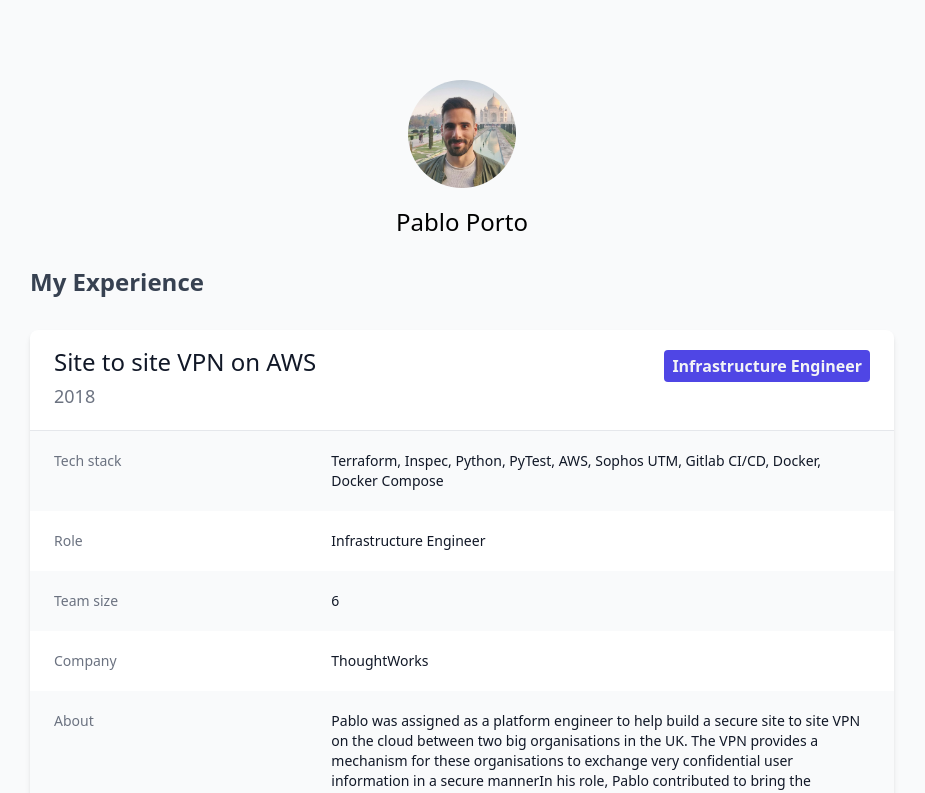
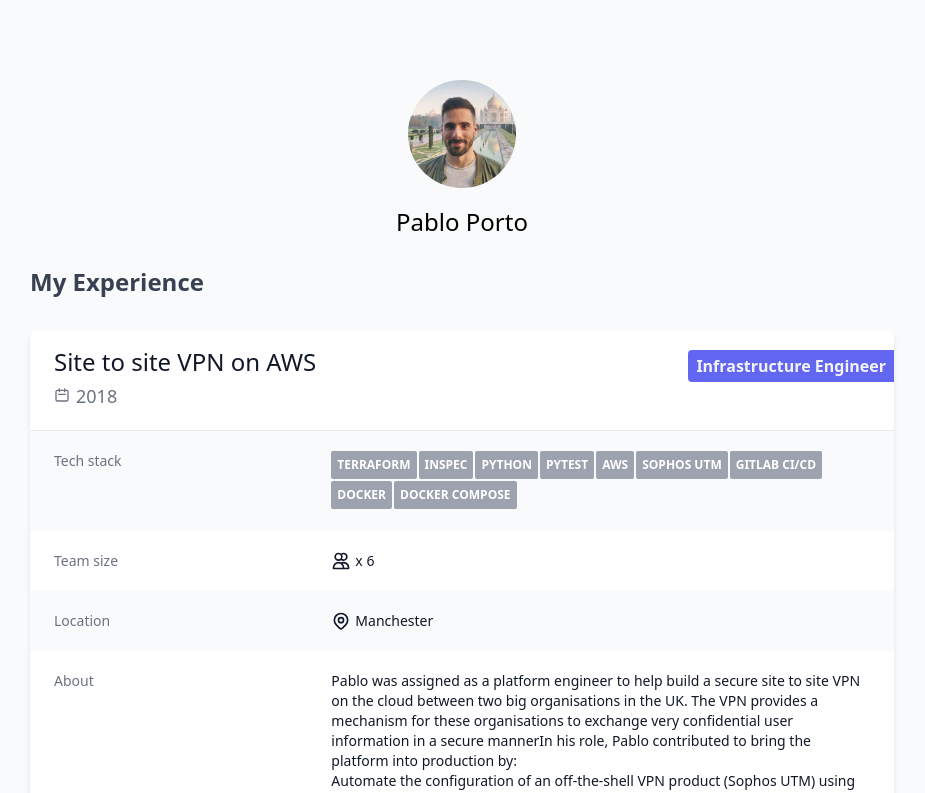
Before and after one commit to portovep/pabloporto.me, a Next.js app: page /working in a window 1280 px wide. Shown: the top 793 px of the page, without its empty margins (178-1103 px from the left). Built offline with nearby package versions, Linux system fonts and the light colour scheme; what @tailwindcss/typography would draw is missing.

Commit message:
Add location to projects
Improve design of project summaries

```diff
--- a/components/Label/Label.tsx
+++ b/components/Label/Label.tsx
@@ -4,7 +4,7 @@ type LabelProps = {
 
 export default function Label({ text }: LabelProps): JSX.Element {
     return (
-        <span className="px-2 py-1 cursor-default bg-indigo-600 text-indigo-60 text-gray-100 font-semibold text-base inline-block align-top rounded hover:bg-indigo-500">
+        <span className="px-2 py-1 cursor-default bg-indigo-500 text-indigo-60 text-gray-100 font-semibold sm:text-base text-sm inline-block align-top rounded-l hover:bg-indigo-500">
             {text}
         </span>
     );
--- a/components/PostSummary/PostSummary.tsx
+++ b/components/PostSummary/PostSummary.tsx
@@ -30,12 +30,14 @@ export default function PostSummary(props: PostSummaryProps): JSX.Element {
     const { date, type, title } = props.postData;
     return (
         <div className="mt-6">
-            <div className="max-w-4xl px-10 py-6 bg-white rounded-lg shadow-md">
+            <div className="max-w-4xl pl-10 py-6 bg-white rounded-lg shadow-md">
                 <div className="flex justify-between items-center">
                     <span className="font-light text-gray-600">
                         <Date dateString={date} />
                     </span>
-                    <Label text={type || 'Post'} />
+                    <div className="items-end">
+                        <Label text={type || 'Post'} />
+                    </div>
                 </div>
                 <div className="mt-5 text-2xl text-gray-700 font-bold">{title}</div>
                 <div className="flex justify-between items-center mt-4">
--- a/components/ProjectSummary/ProjectSummary.tsx
+++ b/components/ProjectSummary/ProjectSummary.tsx
@@ -6,15 +6,30 @@ type ProjectSummaryProps = {
 };
 
 export default function ProjectSummary(props: ProjectSummaryProps): JSX.Element {
-    const { name, date, role, technologies, teamSize, description } = props.project;
+    const { name, date, role, location, technologies, teamSize, description } = props.project;
     return (
         <div className="bg-white rounded-lg shadow-md overflow-hidden">
-            <div className="px-4 sm:px-6 flex justify-between items-start">
+            <div className="pl-4 sm:pl-6 flex justify-between items-start">
                 <div className="my-5">
                     <h3 className="text-2xl leading-6 font-medium text-gray-900">{name}</h3>
-                    <p className="mt-2 max-w-2xl text-lg text-gray-500">{date}</p>
+                    <p className="mt-2 max-w-2xl text-lg text-gray-500">
+                        <svg
+                            xmlns="http://www.w3.org/2000/svg"
+                            className="inline h-4 w-4 mr-1.5 align-baseline"
+                            fill="none"
+                            viewBox="0 0 24 24"
+                            stroke="currentColor">
+                            <path
+                                strokeLinecap="round"
+                                strokeLinejoin="round"
+                                strokeWidth={2}
+                                d="M8 7V3m8 4V3m-9 8h10M5 21h14a2 2 0 002-2V7a2 2 0 00-2-2H5a2 2 0 00-2 2v12a2 2 0 002 2z"
+                            />
+                        </svg>
+                        {date}
+                    </p>
                 </div>
-                <div className="my-5">
+                <div className="my-5 items-end">
                     <Label text={role} />
                 </div>
             </div>
@@ -22,27 +37,61 @@ export default function ProjectSummary(props: ProjectSummaryProps): JSX.Element
                 <dl>
                     <div className="bg-gray-50 px-4 py-5 sm:grid sm:grid-cols-3 sm:gap-4 sm:px-6">
                         <dt className="text-sm font-medium text-gray-500">Tech stack</dt>
-                        <dd className="mt-1 text-sm text-gray-900 sm:mt-0 sm:col-span-2">
-                            {technologies}
+                        <dd className="mt-2  text-sm text-gray-900 sm:mt-0 sm:col-span-2">
+                            {technologies.map((technology) => (
+                                <span
+                                    key={technology}
+                                    className="uppercase py-1 px-1.5 mr-0.5 mb-0.5 inline-flex text-xs leading-5 font-semibold rounded-sm cursor-default bg-gray-400 text-white">
+                                    {technology}
+                                </span>
+                            ))}
                         </dd>
                     </div>
                     <div className="bg-white px-4 py-5 sm:grid sm:grid-cols-3 sm:gap-4 sm:px-6">
-                        <dt className="text-sm font-medium text-gray-500">Role</dt>
-                        <dd className="mt-1 text-sm text-gray-900 sm:mt-0 sm:col-span-2">{role}</dd>
+                        <dt className="text-sm font-medium text-gray-500">Team size</dt>
+                        <dd className="mt-1 text-sm text-gray-900 sm:mt-0 sm:col-span-2">
+                            <svg
+                                xmlns="http://www.w3.org/2000/svg"
+                                className="h-5 w-5 mr-1 inline align-top"
+                                fill="none"
+                                viewBox="0 0 24 24"
+                                stroke="currentColor">
+                                <path
+                                    strokeLinecap="round"
+                                    strokeLinejoin="round"
+                                    strokeWidth={2}
+                                    d="M12 4.354a4 4 0 110 5.292M15 21H3v-1a6 6 0 0112 0v1zm0 0h6v-1a6 6 0 00-9-5.197M13 7a4 4 0 11-8 0 4 4 0 018 0z"
+                                />
+                            </svg>
+                            x {teamSize}
+                        </dd>
                     </div>
                     <div className="bg-gray-50 px-4 py-5 sm:grid sm:grid-cols-3 sm:gap-4 sm:px-6">
-                        <dt className="text-sm font-medium text-gray-500">Team size</dt>
+                        <dt className="text-sm font-medium text-gray-500">Location</dt>
                         <dd className="mt-1 text-sm text-gray-900 sm:mt-0 sm:col-span-2">
-                            {teamSize}
+                            <svg
+                                xmlns="http://www.w3.org/2000/svg"
+                                className="inline h-5 w-5 mr-1 align-top"
+                                fill="none"
+                                viewBox="0 0 24 24"
+                                stroke="currentColor">
+                                <path
+                                    strokeLinecap="round"
+                                    strokeLinejoin="round"
+                                    strokeWidth="2"
+                                    d="M17.657 16.657L13.414 20.9a1.998 1.998 0 01-2.827 0l-4.244-4.243a8 8 0 1111.314 0z"
+                                />
+                                <path
+                                    strokeLinecap="round"
+                                    strokeLinejoin="round"
+                                    strokeWidth="2"
+                                    d="M15 11a3 3 0 11-6 0 3 3 0 016 0z"
+                                />
+                            </svg>
+                            {location}
                         </dd>
                     </div>
                     <div className="bg-white px-4 py-5 sm:grid sm:grid-cols-3 sm:gap-4 sm:px-6">
-                        <dt className="text-sm font-medium text-gray-500">Company</dt>
-                        <dd className="mt-1 text-sm text-gray-900 sm:mt-0 sm:col-span-2">
-                            ThoughtWorks
-                        </dd>
-                    </div>
-                    <div className="bg-gray-50 px-4 py-5 sm:grid sm:grid-cols-3 sm:gap-4 sm:px-6">
                         <dt className="text-sm font-medium text-gray-500">About</dt>
                         <dd className="mt-1 text-sm text-gray-900 sm:mt-0 sm:col-span-2">
                             <div
--- a/content/projectsData.js
+++ b/content/projectsData.js
@@ -4,6 +4,7 @@ export const projects = [
         name: 'Site to site VPN on AWS',
         date: 2018,
         role: 'Infrastructure Engineer',
+        location: 'Manchester',
         description:
             '<p>Pablo was assigned as a platform engineer to help build a secure site to site VPN on the cloud between two big organisations in the UK. The VPN provides a mechanism for these organisations to exchange very confidential user information in a secure manner' +
             'In his role, Pablo contributed to bring the platform into production by:</p>' +
@@ -23,6 +24,7 @@ export const projects = [
         name: 'Loan assessment platform',
         date: 2017,
         role: 'Fullstack Developer',
+        location: 'Glasgow',
         description:
             '<p>Pablo was assigned as a fullstack engineer to help evolving a loans assessment platform for the government. ' +
             'In his role, Pablo contributed to bring the platform into production by:</p>' +
@@ -42,6 +44,7 @@ export const projects = [
         name: 'Private PaaS for a bank',
         date: 2016,
         role: 'Infrastructure Engineer',
+        location: 'Madrid',
         description:
             '<p>Pablo was assigned as a platform engineer to build a custom PaaS solution for one of the biggest banks in Spain. The PaaS was built using Openshift/Kubernetes and deployed on top of AWS first and then OpenStack. The goals were to minimise the time to market of the different digital services the bank offers, reduce costs and improve the developer experience. In his role, Pablo contributed to the platform by:</p>' +
             '<ul>' +
@@ -61,6 +64,7 @@ export const projects = [
         name: 'Digital membership cloud platform',
         date: 2016,
         role: 'Infrastructure Engineer',
+        location: 'Manchester',
         description:
             '<p>Pablo was assigned as a software consultant to help reduce the gap and bring together the ' +
             'development and platform teams within a programme to replatform and rebuild a digital membership service for a ' +
@@ -86,6 +90,7 @@ export const projects = [
         name: 'Mobile web application and platform',
         date: 2015,
         role: 'Fullstack Developer',
+        location: 'Hamburg',
         description:
             '<p>Pablo was assigned as a full stack developer to deliver a custom mobile web application for a ' +
             'big wholesale retailer. The system, build with a React/Redux stack for the front-end and Spring/Cassandra for ' +
@@ -108,6 +113,7 @@ export const projects = [
         name: 'Custom CMS',
         date: 2014,
         role: 'Fullstack Developer',
+        location: 'Manchester',
         description:
             '<p>Pablo was assigned as a full-stack developer to deliver and operate a custom content-management ' +
             'system for thoughtworks.com. The system, build with a Ruby/Sinatra/Javascript stack, enables content managers and ' +
--- a/lib/projects.ts
+++ b/lib/projects.ts
@@ -5,13 +5,19 @@ export type Project = {
     name: string;
     date: number;
     role: string;
+    location: string;
     description: string;
     teamSize: number;
-    technologies: string;
+    technologies: string[];
 };
 
 export const getSortedPojectData = async (): Promise<Project[]> => {
-    return projectsData.sort((a: Project, b: Project) => {
+    const projects = projectsData.map((project) => ({
+        ...project,
+        technologies: project.technologies.split(',')
+    }));
+
+    return projects.sort((a: Project, b: Project) => {
         if (a.date < b.date) {
             return 1;
         } else {
```
